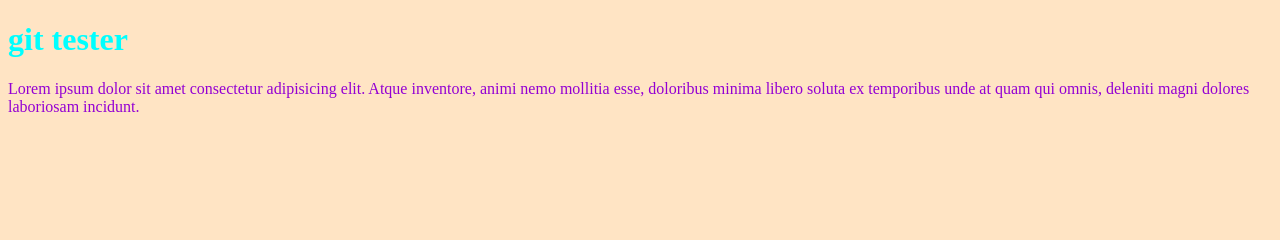
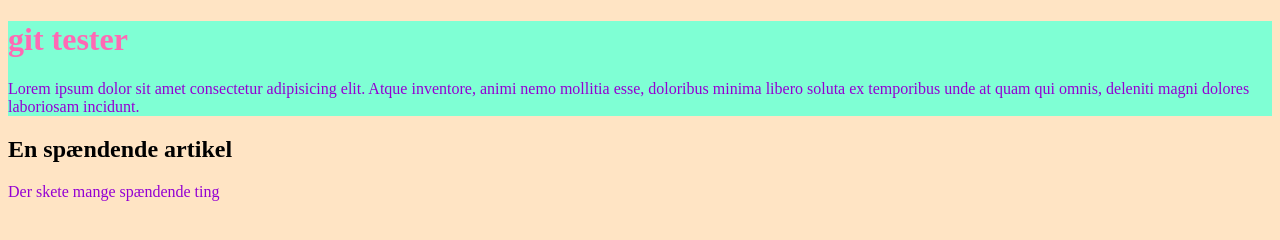
Before and after one commit to LadanArif/git-test-mappe, a plain HTML site: page index.html in a window 1280 px wide. Drawn offline with Linux system fonts and the light colour scheme.

Commit message:
header added

```diff
--- a/index.html
+++ b/index.html
@@ -10,10 +10,15 @@
 
 <body>
     <main>
-        <h1> git tester </h1>
-        <p> Lorem ipsum dolor sit amet consectetur adipisicing elit. Atque inventore, animi nemo mollitia esse,
-            doloribus minima libero soluta ex temporibus unde at quam qui omnis, deleniti magni dolores laboriosam
-            incidunt.</p>
+        <header>
+            <h1> git tester </h1>
+            <p> Lorem ipsum dolor sit amet consectetur adipisicing elit. Atque inventore, animi nemo mollitia esse,
+                doloribus minima libero soluta ex temporibus unde at quam qui omnis, deleniti magni dolores laboriosam
+                incidunt.</p>
+        </header>
+        <h2> En spændende artikel</h2>
+        <p> Der skete mange spændende ting</p>
+
     </main>
 
 </body>
--- a/style.css
+++ b/style.css
@@ -3,7 +3,7 @@
 }
 
 h1 {
-  color: aqua;
+  color: hotpink;
 }
 
 body {
@@ -13,3 +13,7 @@ body {
 p {
   color: darkviolet;
 }
+
+header {
+  background-color: aquamarine;
+}
```
